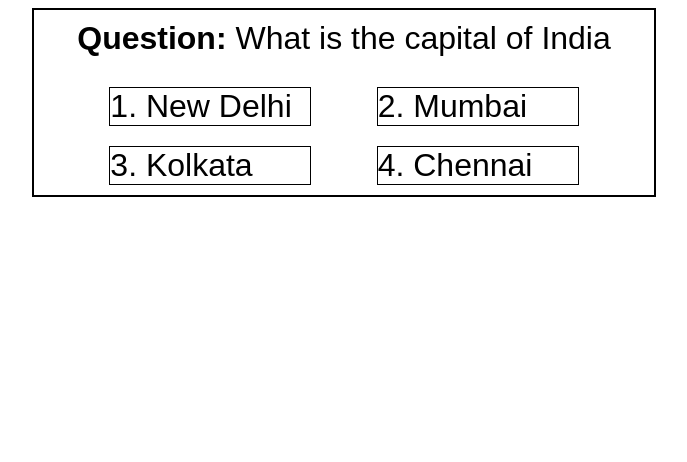
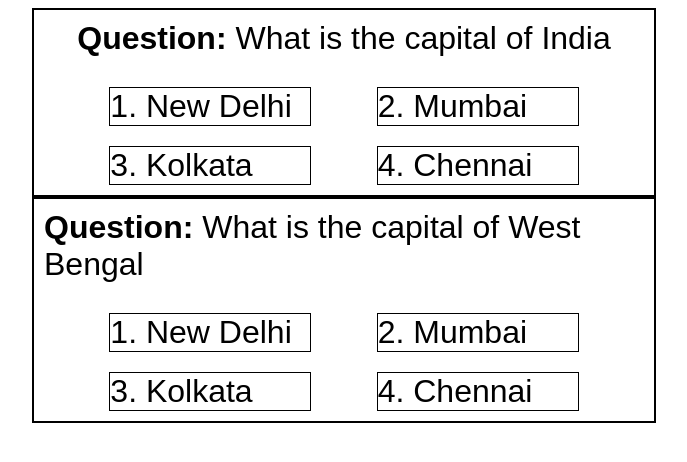
Before and after one commit to sankhojjalc/react-mini-projects, a React (Vite) app: page / in a window 1280 px wide. Shown: the top 462 px of the page, without its empty margins (296-983 px from the left). Built offline with nearby package versions, Linux system fonts and the light colour scheme.

Commit message:
implemented quiz application

```diff
--- a/src/components/kbc-quiz-game/data.js
+++ b/src/components/kbc-quiz-game/data.js
@@ -5,10 +5,10 @@ export const data = [
     options: ["New Delhi", "Mumbai", "Kolkata", "Chennai"],
     answer: "New Delhi",
   },
-  // {
-  //   key: 2,
-  //   question: "What is the capital of West Bengal",
-  //   options: ["New Delhi", "Mumbai", "Kolkata", "Chennai"],
-  //   answer: "Kolkata",
-  // },
+  {
+    key: 2,
+    question: "What is the capital of West Bengal",
+    options: ["New Delhi", "Mumbai", "Kolkata", "Chennai"],
+    answer: "Kolkata",
+  },
 ];
```
